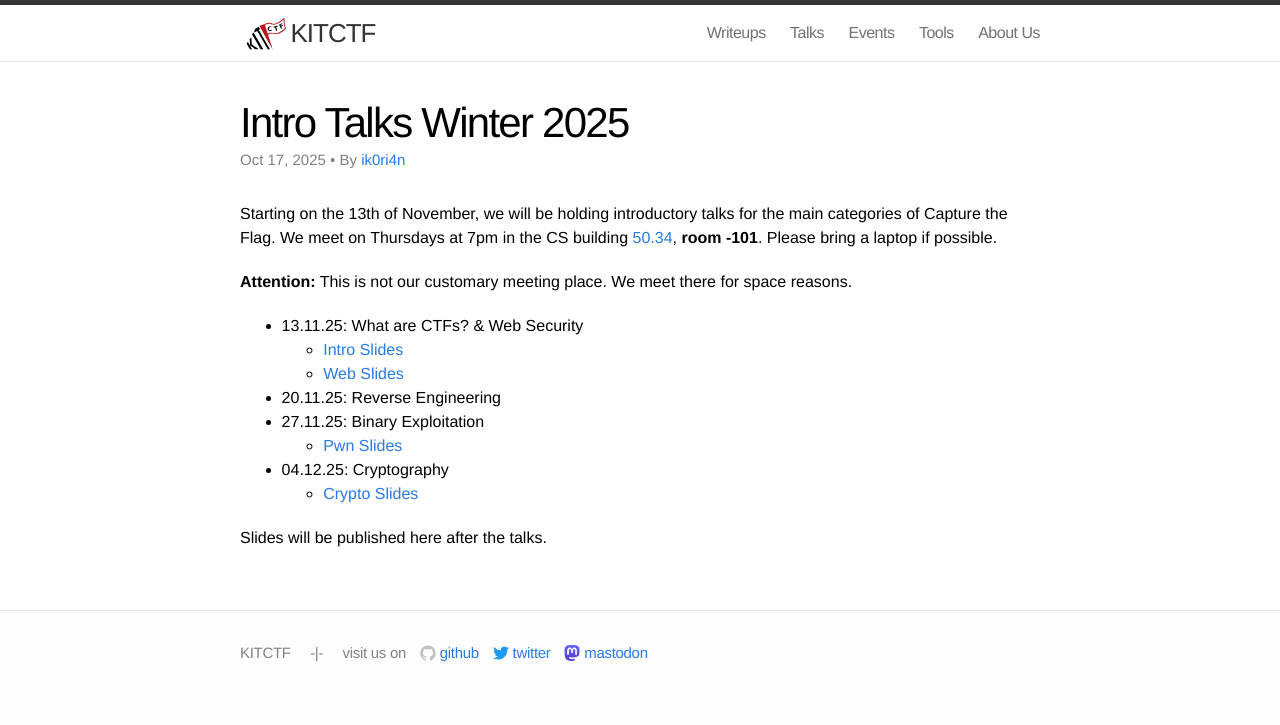
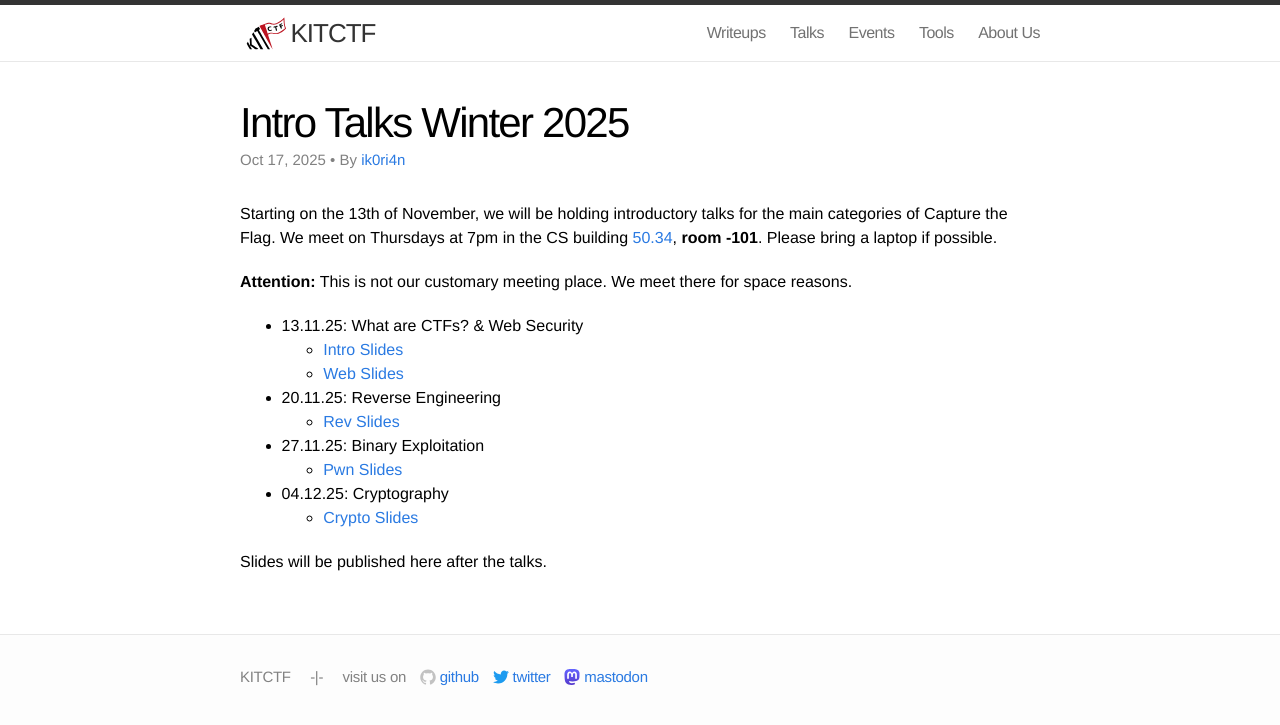
Before and after one commit to kitctf/www, a Jekyll site: the page built from _posts/2025-10-17-intro.md, in a window 1280 px wide. Shown: the top 725 px of the page. Built offline with Jekyll 4.4.1, drawn with Linux system fonts in a browser that asks for light colours.

Commit message:
Upload rev intro slides (#118)
* Upload rev intro slides

* Fix: Reupload incomplete talk PDF

* Final fixed PDF

---------

Co-authored-by: MisterPine <git@mr-pine.de>

```diff
--- a/_posts/2025-10-17-intro.md
+++ b/_posts/2025-10-17-intro.md
@@ -16,6 +16,7 @@ We meet on Thursdays at 7pm in the CS building [50.34](https://www.kit.edu/campu
     * [Intro Slides](/talks/2025-11-13-intro/intro-25-ws.pdf)
     * [Web Slides](/talks/2025-11-13-web/web-25-ws.pdf)
  * 20.11.25: Reverse Engineering
+    * [Rev Slides](/talks/2025-11-20-rev/rev-25-ws.pdf)
  * 27.11.25: Binary Exploitation
     * [Pwn Slides](/talks/2025-10-17-pwnintro/pwn-25-ws.pdf)
  * 04.12.25: Cryptography
```
Also changed, not shown: 1 other file.
